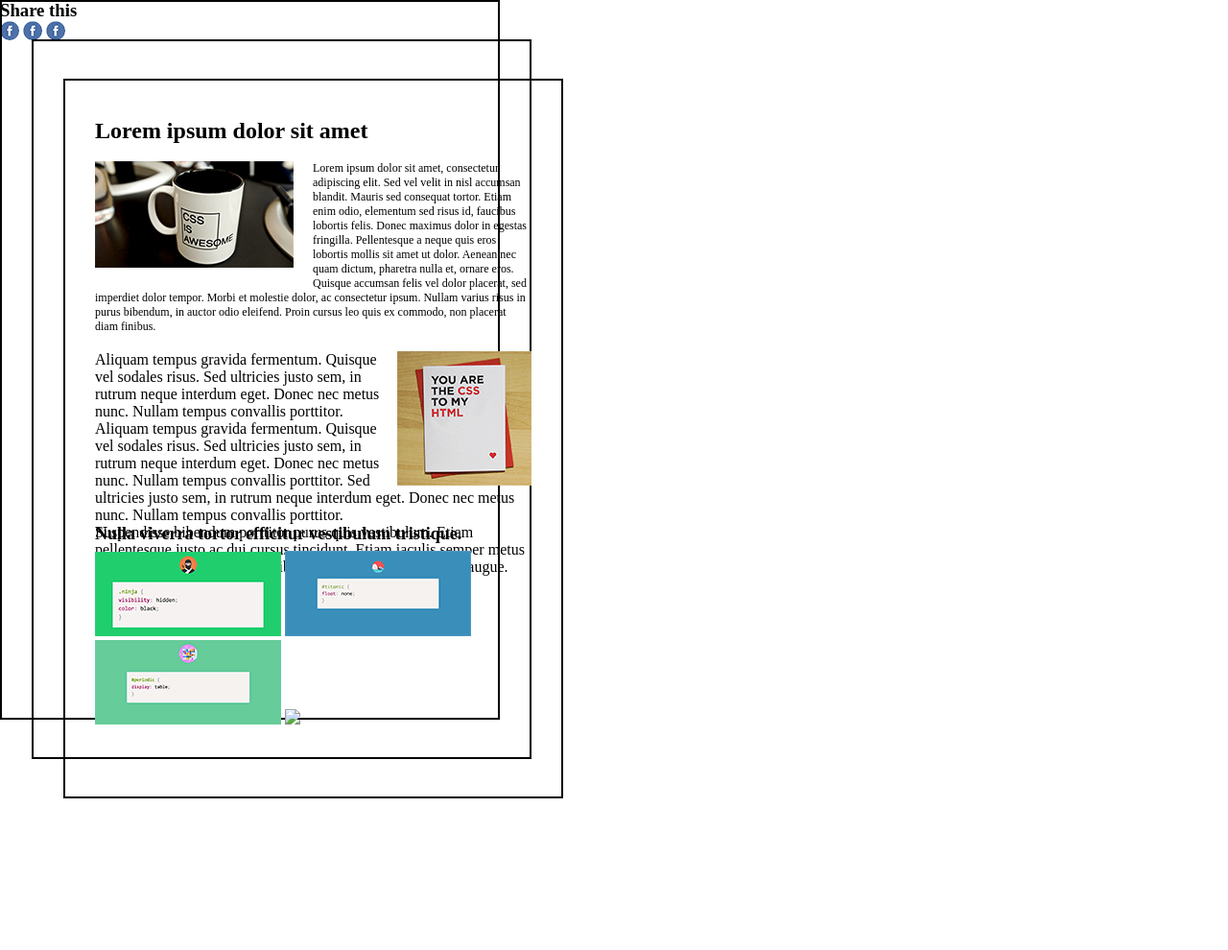
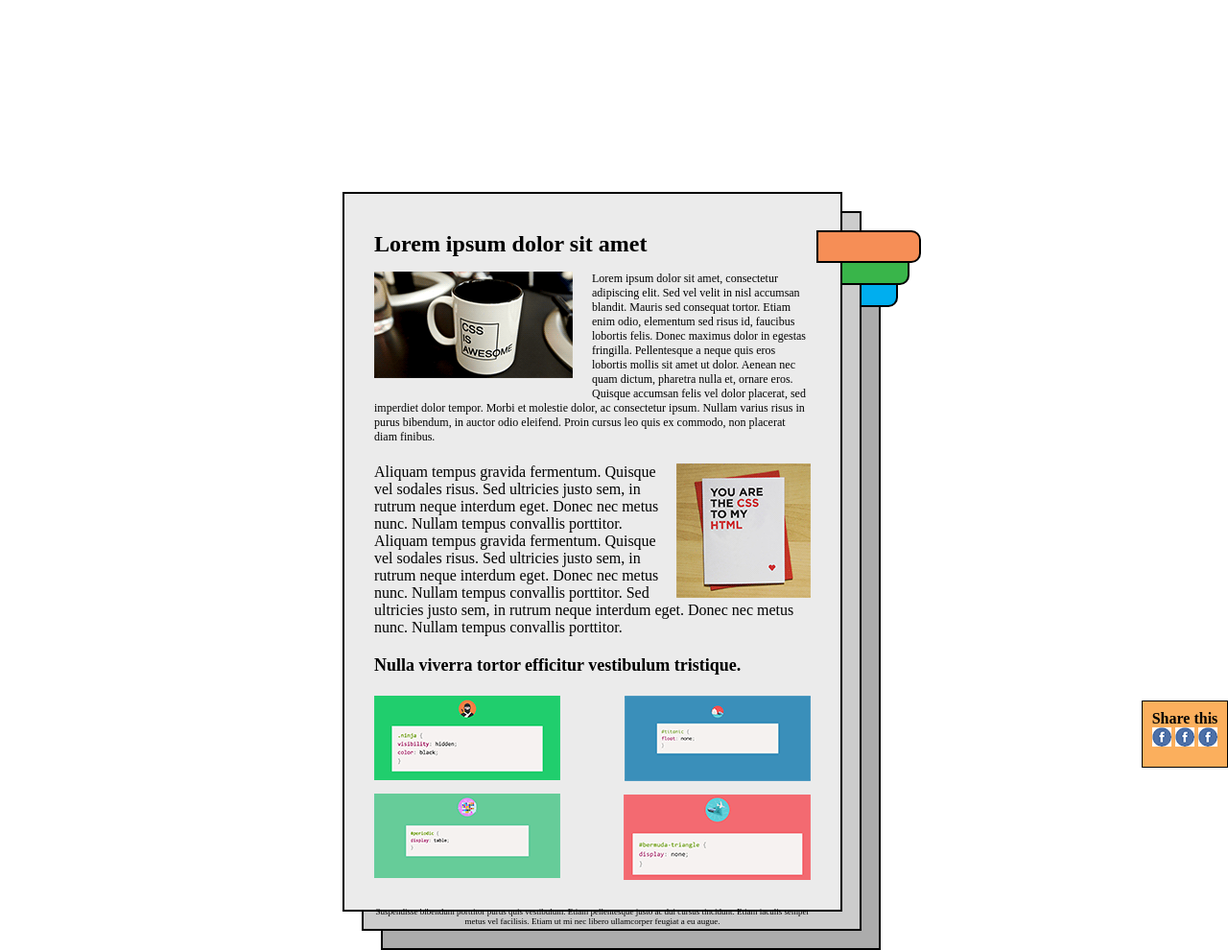
Before and after one commit to SergZakharov/Floats-position-task, a plain HTML site: page index.html in a window 1280 px wide. Shown: the top 990 px of the page at 96% size. Drawn offline with Linux system fonts and the light colour scheme.

Commit message:
fix labels, add fixed aside, clear flow after images

```diff
--- a/css/style.css
+++ b/css/style.css
@@ -1,6 +1,7 @@
 *                       { margin: 0;
                           padding: 0;
                           font-family: Myriad Pro;}
+@@font-face             { font-family: Myriad Pro;}
 
 body                    { height: 2000px;}
 
@@ -10,18 +11,26 @@ h1                      { font-size: 24px;
 h2                      { font-size: 18px;
                           margin: 0px 0 7px 0;}
 
+h3                      { font-size: 16px;
+                          margin: 9px 0 0 0;}
+
 p                       { font-size: 12px;}
 
-section                 { position: absolute; width: 525px;
-                          margin: 0 auto;
-                          top=220px;}
+footer p                { font-size: 9px;}
 
 article                 { position: absolute; width: 455px; /*455+31+2+31+2*=521*/
                           height: 668px;
                           border: 2px solid black;
                           padding: 39px 31px;}
 
-.Item_article           { margin: 18px 0 0px 0;}
+.Base_page              { position: absolute;
+                          width: 526px;
+                          margin: 0 auto;
+                          top: 220px;
+                          left: 0;
+                          right: 0;}
+
+.Item_article           { margin: 0 0 20px 0;}
 
 .Item_article::after    { content: ".";
                           clear: both;
@@ -29,8 +38,55 @@ article                 { position: absolute; width: 455px; /*455+31+2+31+2*=521
                           height: 0;
                           visibility: hidden;}
 
-.Article_lft_img        { margin: 0px 20px 14px 0;
+.Article_lft_img        { margin: 0px 20px 15px 0;
                           float: left;}
 
 .Article_rght_img       { margin: 0px 0 0px 0;
                           float: right;}
+
+.page_label             { border-radius: 0 10px 10px 0;
+                          position: absolute;
+                          width: 105px;
+                          height: 30px;
+                          border: 2px solid black;}
+aside                   { position: fixed;
+                          bottom: 0px;
+                          right: 0px;
+                          border: 1px solid black;
+                          background-color: #fbaf5d;
+                          width: 88px;
+                          height: 68px;
+                          text-align: center;}
+footer                  { width:440;
+                          margin: 28px auto 0;
+                          text-align: center}
+
+article:nth-of-type(3) { top: -20px;
+                          left: -20px;
+                          background-color: #ebebeb;}
+
+article:nth-of-type(3) .page_label { top: 38px;
+                          left: 492px;
+                          background-color: #f68e56;}
+
+article:nth-of-type(2) { top: 0px;
+                         left: 0px;
+                         background-color: #cccccc;}
+
+article:nth-of-type(2) .page_label { top: 41px;
+                         left: 460px;
+                         background-color: #39b54a;}
+
+article:nth-of-type(1) { top: 20px;
+                         left: 20px;
+                         background-color: #acacac;}
+
+article:nth-of-type(1) .page_label { top: 44px;
+                         left: 428px;
+                         background-color: #00aeef;}
+.bottom_images img     {margin: 14px 0 0 0;}
+.bottom_images::after  { content: ".";
+                         clear: both;
+                         display: block;
+                         height: 0;
+                        visibility: hidden;}
--- a/index.html
+++ b/index.html
@@ -10,15 +10,13 @@
     </head>
 
     <body>
-      <section>
+      <section class="Base_page">
         <article>
-              <div>
-              </div>
-        <article>
+              <div class="page_label"> </div>
+        </article>
 
         <article>
-               <div>
-               </div>
+              <div class="page_label"></div>
         </article>
 
         <article>
@@ -28,8 +26,7 @@
           </h1>
                <div class="Item_article">     <!--upper text & image-->
                  <img class="Article_lft_img" src="img/Cup_with_CSS.png" alt="CSS cup">
-                 <p>
-                   Lorem ipsum dolor sit amet, consectetur adipiscing elit.
+                 <p>Lorem ipsum dolor sit amet, consectetur adipiscing elit.
                     Sed vel velit in nisl accumsan blandit. Mauris sed consequat
                     tortor. Etiam enim odio, elementum sed risus id, faucibus
                     lobortis felis. Donec maximus dolor in egestas fringilla.
@@ -37,9 +34,7 @@
                     ut dolor. Aenean nec quam dictum, pharetra nulla et,
                     ornare eros.
                  </p>
-
-                  <p>
-                    Quisque accumsan felis vel dolor placerat, sed imperdiet
+                 <p> Quisque accumsan felis vel dolor placerat, sed imperdiet
                      dolor tempor. Morbi et molestie dolor, ac consectetur
                      ipsum. Nullam varius risus in purus bibendum, in auctor
                      odio eleifend. Proin cursus leo quis ex commodo, non
@@ -49,8 +44,7 @@
 
               <div class="Item_article">         <!--lower text & image-->
                 <img class="Article_rght_img" src="img/You_are_CSS.png" alt="Your are CSS..."
-                <p>
-                  Aliquam tempus gravida fermentum. Quisque vel sodales risus.
+                <p> Aliquam tempus gravida fermentum. Quisque vel sodales risus.
                     Sed ultricies justo sem, in rutrum neque interdum eget.
                     Donec nec metus nunc. Nullam tempus convallis porttitor.
                     Aliquam tempus gravida fermentum. Quisque vel sodales
@@ -62,24 +56,25 @@
                 </p>
               </div>
 
-              <section>         <!--four images and string-->
+              <section class="bottom_images">         <!--four images and string-->
                 <h2>
                   Nulla viverra tortor efficitur vestibulum tristique.
                 </h2>
-                <img src="img/CSS_left.png">
-                <img src="img/CSS_right.png">
-                <img src="img/CSS_left_bottom.png">
-                <img src="img/CSS_right_bottm.png">
+                <img class="Article_lft_img" src="img/CSS_left.png">
+                <img class="Article_rght_img" src="img/CSS_right.png">
+                <img class="Article_lft_img" src="img/CSS_left_bottom.png">
+                <img class="Article_rght_img" src="img/CSS_right_bottom.png">
               </section>
 
                 <footer>        <!--bottom text -->
+                  <p>
                   Suspendisse bibendum porttitor purus quis vestibulum. Etiam pellentesque justo
                   ac dui cursus tincidunt. Etiam iaculis semper metus vel
                   facilisis. Etiam ut mi nec libero ullamcorper feugiat a
                   eu augue.
+                  <p>
                 </footer>
-           <div>
-           </div>               <!--main page-->
+           <div class="page_label"> </div>               <!--main page-->
         </article>
       </section>
 
```
Lines whose indentation alone changed are shown as unchanged.
